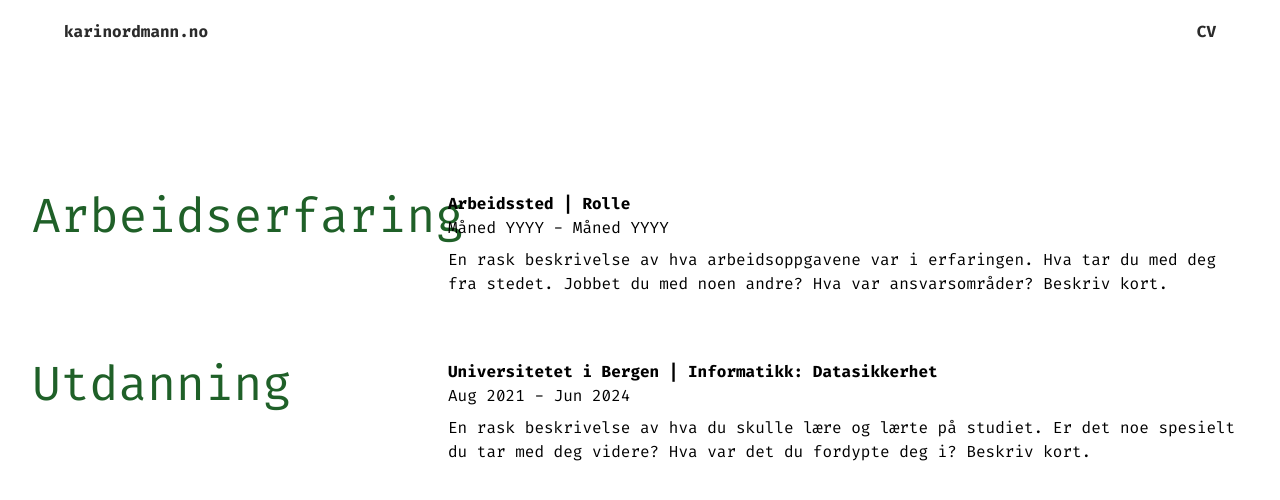
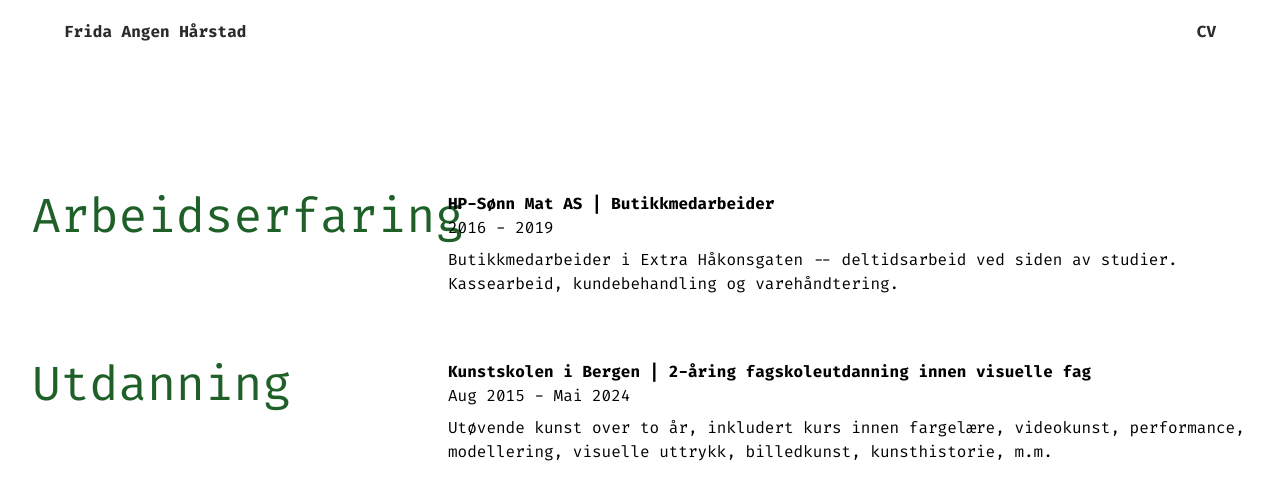
Before and after one commit to FridaHaars/personlig-nettside, a Next.js app: page /cv in a window 1280 px wide. Shown: the top 500 px of the page. Built offline with nearby package versions, Linux system fonts and the light colour scheme.

Commit message:
update cv attempt

```diff
--- a/app/cv/page.jsx
+++ b/app/cv/page.jsx
@@ -3,30 +3,45 @@
  * Komponenten består av en liste av type objekter som tilsvarer med det som vises på siden.
  * Eksempel:
  * - Utvide sections med flere erfaringer eller utdanning
- * - Utvide sections med "Ferdigheter"
+ * - Utvide sections med 'Ferdigheter'
  */
-import { CVSection } from "@/components/CVSection";
+import { CVSection } from '@/components/CVSection';
 
 const sections = [
   {
-    title: "Arbeidserfaring",
-    sectionTitle: "Arbeidssted | Rolle",
-    period: "Måned YYYY - Måned YYYY",
+    title: 'Arbeidserfaring',
+    sectionTitle: 'Assent AS | Brukerstyrt Personlig Assistent [BPA]',
+    period: '2018 - pågående',
     description:
-      "En rask beskrivelse av hva arbeidsoppgavene var i erfaringen. Hva tar du med deg fra stedet. Jobbet du med noen andre? Hva var ansvarsområder? Beskriv kort.",
+      'Pleieassistent hos én bruker -- døgnkontinuerlig skiftarbeid og turnusarbeid.',
+
+    sectionTitle: 'HP-Sønn Mat AS | Butikkmedarbeider',
+    period: '2016 - 2019',
+    description:
+      'Butikkmedarbeider i Extra Håkonsgaten -- deltidsarbeid ved siden av studier. Kassearbeid, kundebehandling og varehåndtering.',
   },
   {
-    title: "Utdanning",
-    sectionTitle: "Universitetet i Bergen | Informatikk: Datasikkerhet",
-    period: "Aug 2021 - Jun 2024",
+    title: 'Utdanning',
+    sectionTitle: 'Universitetet i Bergen | Informatikk: Datasikkerhet',
+    period: 'Aug 2021 - Jun 2024',
     description:
-      "En rask beskrivelse av hva du skulle lære og lærte på studiet. Er det noe spesielt du tar med deg videre? Hva var det du fordypte deg i? Beskriv kort.",
-  },
+      'Et studie hvor jeg har lært grunnleggende datasikkerhet og programmering. Nøkkelferdigheter innebærer Python/Java, kryptografi, database, OOP, m.m.',
+
+    sectionTitle: 'Universitetet i Bergen | Årsstudium: Kunsthistorie',
+    period: 'Aug 2018 - Jun 2019',
+    description:
+      'Et studie av det grunnleggende innen kunsthistorie fra den gresk/romerske antikken til i dag, deriblant arkitektur, billedkunst, og analyse av visuelle uttrykk.',
+
+    sectionTitle: 'Kunstskolen i Bergen | 2-åring fagskoleutdanning innen visuelle fag',
+    period: 'Aug 2015 - Mai 2024',
+    description:
+      'Utøvende kunst over to år, inkludert kurs innen fargelære, videokunst, performance, modellering, visuelle uttrykk, billedkunst, kunsthistorie, m.m.',
+    },
 ];
 
 export default function CV() {
   return (
-    <div className="container mx-auto mt-32 px-8 gap-16 flex flex-col">
+    <div className='container mx-auto mt-32 px-8 gap-16 flex flex-col'>
       {sections.map((section) => {
         return <CVSection {...section} key={section.title} />;
       })}
--- a/components/Header.jsx
+++ b/components/Header.jsx
@@ -8,7 +8,7 @@ import Link from "next/link";
 export function Header() {
   return (
     <header className="bg-white/50 flex justify-between px-8 sm:px-16 py-5 flex-row gap-5">
-      <HeaderLink href="/">karinordmann.no</HeaderLink>
+      <HeaderLink href="/">Frida Angen Hårstad</HeaderLink>
       <div className="flex gap-5">
         <HeaderLink href="/cv">CV</HeaderLink>
       </div>
```
